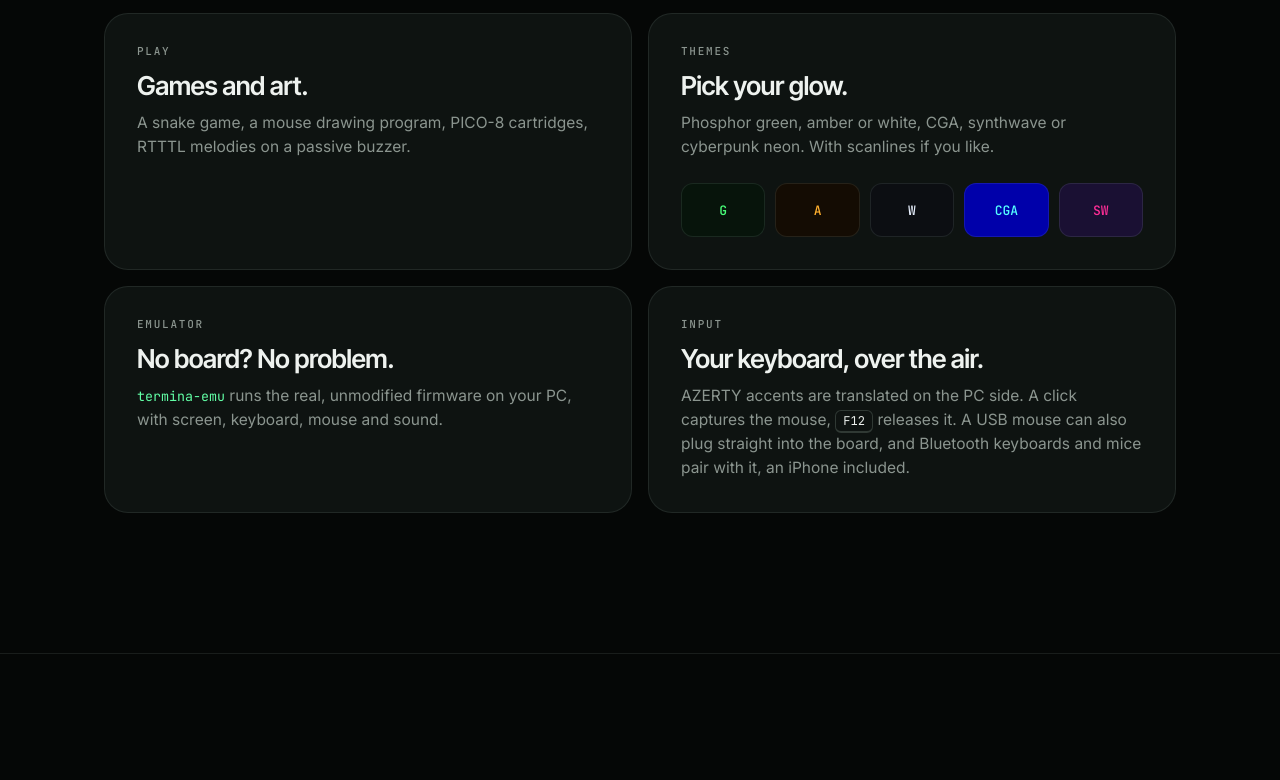
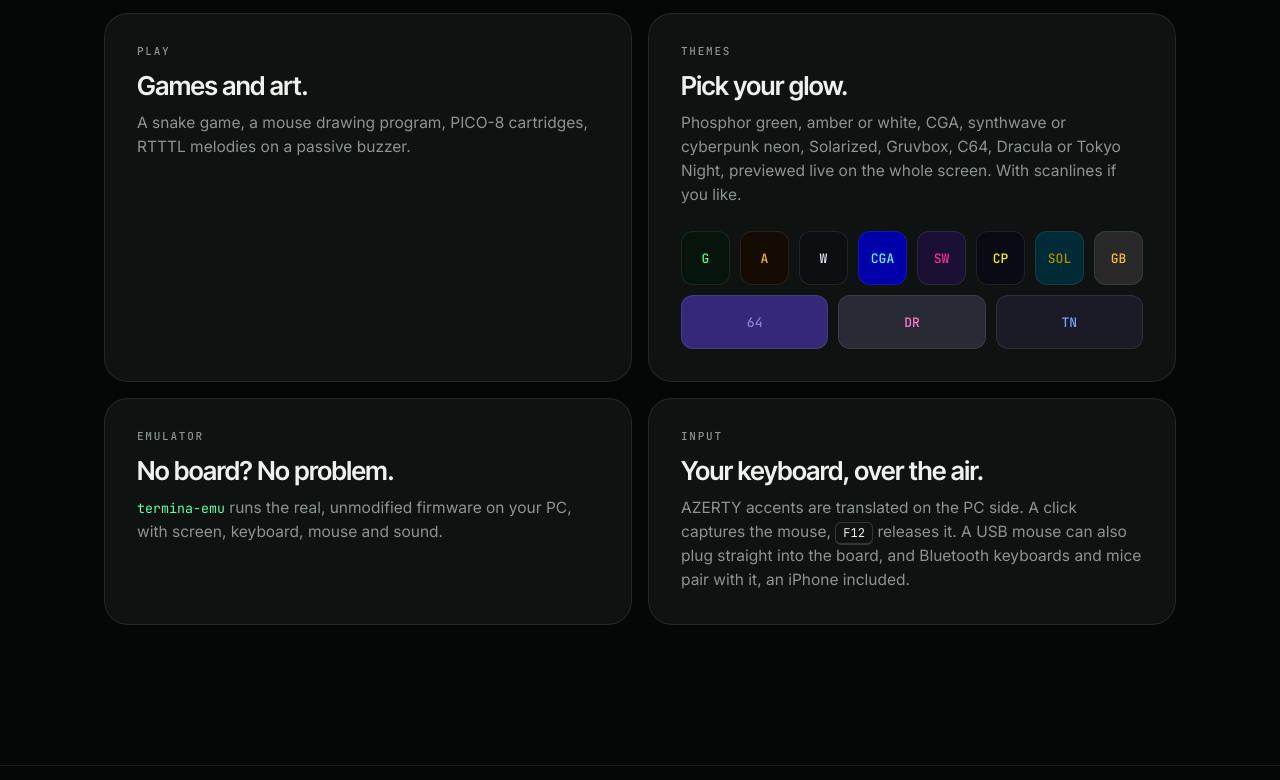
Before and after one commit to bjorand/vendetta84, a plain HTML site: page termina80/index.html in a window 1280 px wide. Shown: the part 3220-4000 px from the top of the page. Drawn offline with Linux system fonts and the light colour scheme.

Commit message:
termina80: chroma's new themes and theme picker
Co-Authored-By: Claude Opus 5.5 <noreply@anthropic.com>

```diff
--- a/termina80/index.html
+++ b/termina80/index.html
@@ -162,9 +162,9 @@ section + section { border-top: 1px solid var(--line); }
   content: ""; position: absolute; right: -120px; bottom: -160px; width: 360px; height: 360px; border-radius: 50%;
   background: radial-gradient(closest-side, var(--phos-dim), transparent); pointer-events: none;
 }
-.swatches { display: flex; gap: 10px; margin-top: 24px; }
+.swatches { display: flex; flex-wrap: wrap; gap: 10px; margin-top: 24px; }
 .swatches i {
-  flex: 1; height: 54px; border-radius: 12px; border: 1px solid var(--line);
+  flex: 1 0 44px; height: 54px; border-radius: 12px; border: 1px solid var(--line);
   display: grid; place-items: center; font: 500 13px/1 var(--mono); font-style: normal;
 }
 
@@ -396,13 +396,19 @@ synth.note(1, 440, 500)</pre>
       <div class="cell half">
         <div class="tag">Themes</div>
         <h3>Pick your glow.</h3>
-        <p>Phosphor green, amber or white, CGA, synthwave or cyberpunk neon. With scanlines if you like.</p>
+        <p>Phosphor green, amber or white, CGA, synthwave or cyberpunk neon, Solarized, Gruvbox, C64, Dracula or Tokyo Night, previewed live on the whole screen. With scanlines if you like.</p>
         <div class="swatches">
           <i style="background:#07140b;color:#49ff7a">G</i>
           <i style="background:#140c03;color:#ffb02e">A</i>
           <i style="background:#0c0e12;color:#e9f1ff">W</i>
           <i style="background:#0000aa;color:#55ffff">CGA</i>
           <i style="background:#1a1033;color:#ff2e97">SW</i>
+          <i style="background:#0a0a12;color:#fcee0a">CP</i>
+          <i style="background:#002b36;color:#b58900">SOL</i>
+          <i style="background:#282828;color:#fabd2f">GB</i>
+          <i style="background:#352879;color:#8d80d8">64</i>
+          <i style="background:#282a36;color:#ff79c6">DR</i>
+          <i style="background:#1a1b26;color:#7aa2f7">TN</i>
         </div>
       </div>
       <div class="cell half">
@@ -654,7 +660,7 @@ go run ./cmd/termina-input -addr 192.168.4.1:2323</pre>
             <tr><td><code>alias name='cmd args'</code> <code>unalias name</code> <code>history [-c]</code></td><td>Aliases and command history</td></tr>
             <tr><td><code>prompt [style]</code></td><td>Prompt styles: <code>capsule</code>, <code>powerline</code>, <code>minimal</code>, <code>plain</code></td></tr>
             <tr><td><code>edit f</code></td><td>nano-style editor with Lua and shell highlighting, files up to 256 KB: <kbd>^S</kbd> save, <kbd>^X</kbd> exit · <kbd>Shift</kbd>+arrows select, <kbd>Alt</kbd>+<kbd>A</kbd> all · <kbd>^K</kbd> cut, <kbd>Alt</kbd>+<kbd>C</kbd> copy, <kbd>^U</kbd> paste (the selection, or the whole line) · <kbd>^W</kbd> search, <kbd>F3</kbd> next, <kbd>^R</kbd> replace · <kbd>^Z</kbd> undo, <kbd>^Y</kbd> redo · <kbd>^G</kbd> go to a line</td></tr>
-            <tr><td><code>theme [green|amber|white|cga|synthwave|cyberpunk]</code> <code>scan on|off</code> <code>mode 100|75</code></td><td>Display (settings remembered). <code>theme</code> comes from the <code>chroma</code> package, installed with the firmware: alone, it lists the themes with a sample of their 16 colors</td></tr>
+            <tr><td><code>theme [name|list]</code> <code>scan on|off</code> <code>mode 100|75</code></td><td>Display (settings remembered). <code>theme</code> comes from the <code>chroma</code> package, installed with the firmware: alone, it opens a picker that previews each theme on the whole screen (arrows or the mouse, Enter keeps it, Esc goes back); <code>theme list</code> lists them with a sample of their 16 colors. The themes: green, amber, white, cga, synthwave, cyberpunk, solarized, gruvbox, c64, dracula, tokyonight</td></tr>
             <tr><td><code>saver [none|stars|mystify] [minutes]</code></td><td>Screen saver after that long without a key or the mouse, at the prompt or over a running program (the key that wakes it is not typed; a program can turn it off with <code>sys.saver(false)</code>)</td></tr>
             <tr><td><code>mem</code> <code>df</code> <code>uptime</code> <code>date</code> <code>ver</code> <code>sysinfo</code></td><td>System information</td></tr>
             <tr><td><code>bt</code> <code>keymap [us|fr]</code></td><td>Bluetooth manager (a package installed with the firmware): turn on, pair, forget keyboards and mice (<code>bt status|on|off|scan</code>, <code>bt pair|forget addr</code> from the prompt). <code>keymap</code>: the layout of the Bluetooth keyboards, saved in <code>/etc/termina.conf</code></td></tr>
```
